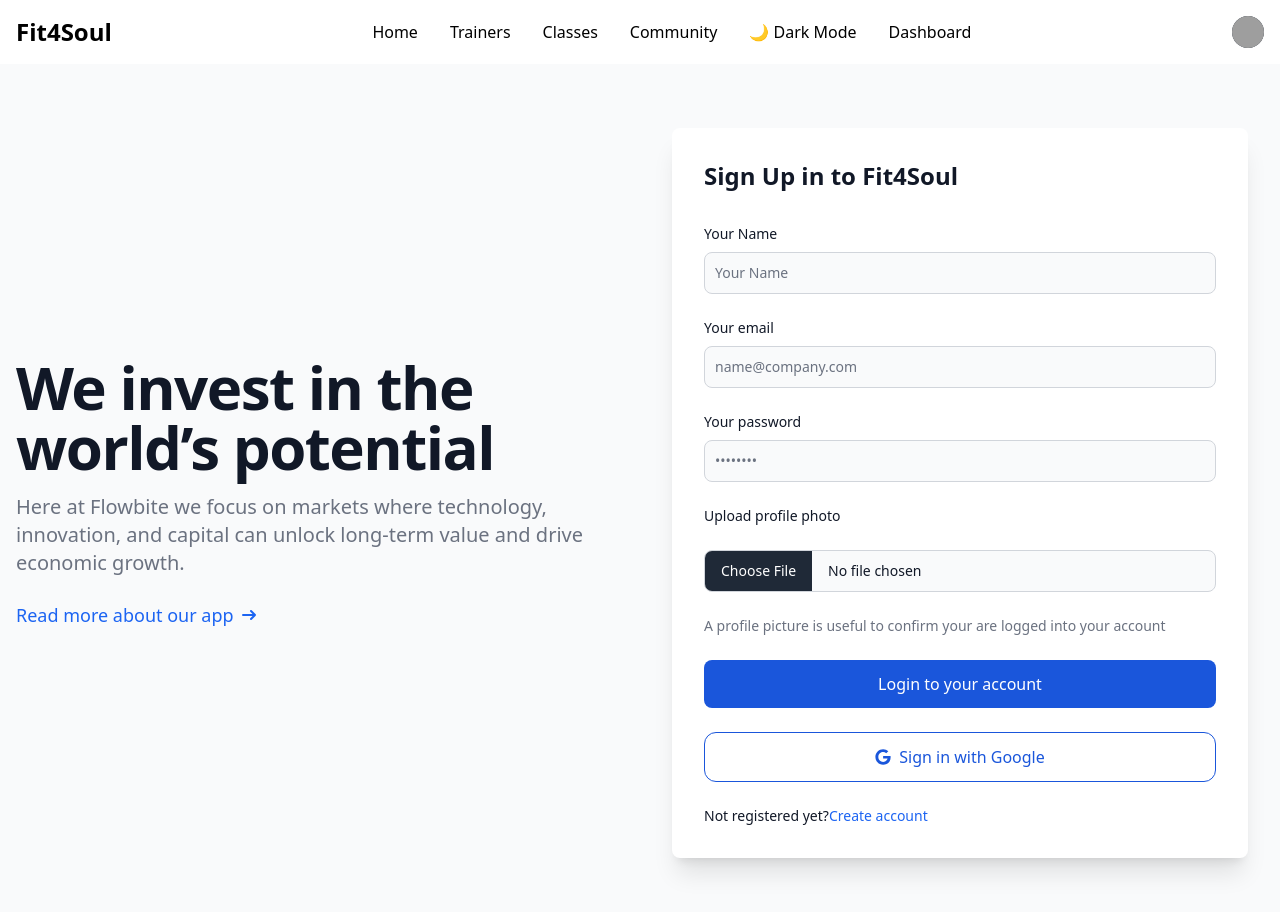
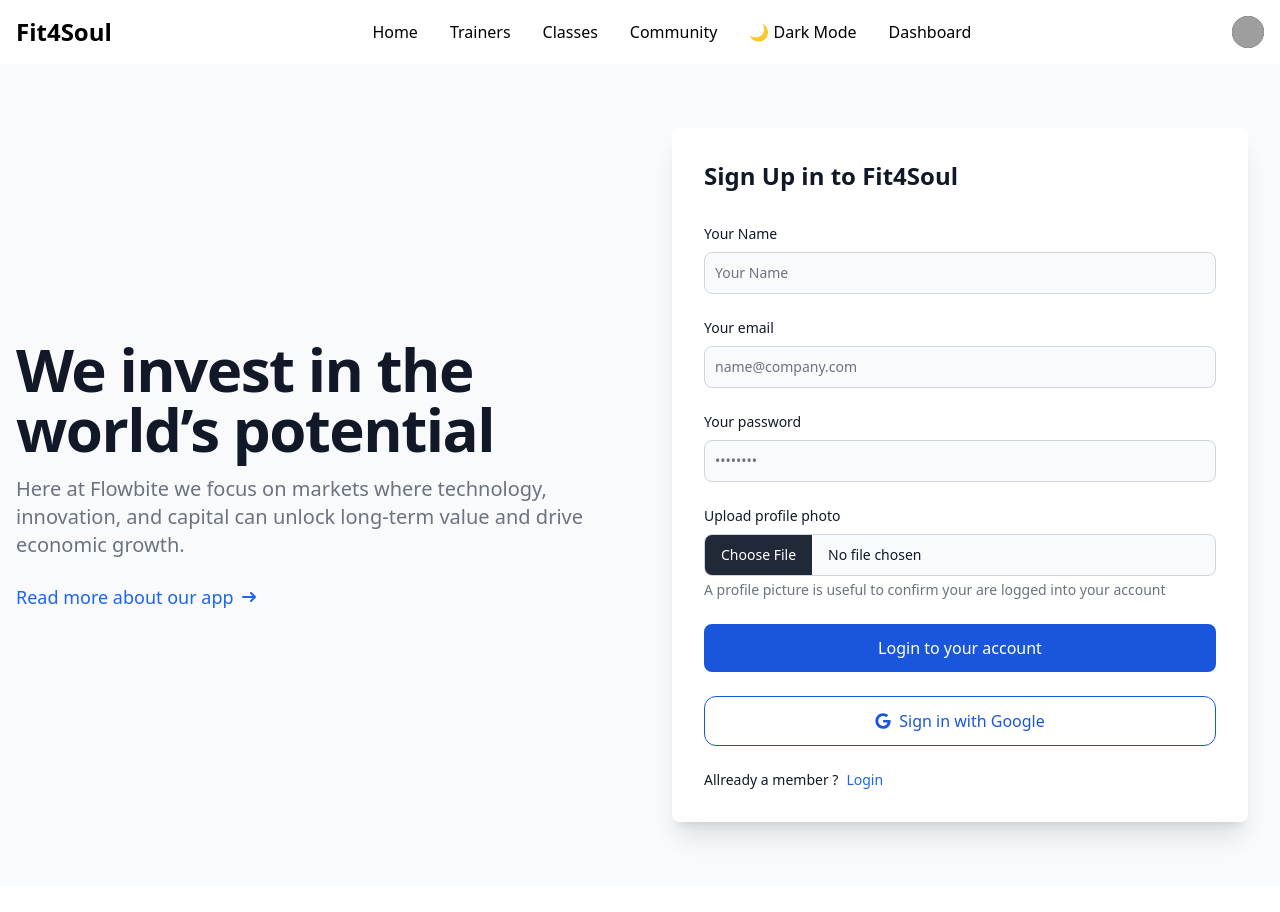
Before and after one commit to sumdx/fit4souls-client-side, a React (Vite) app: page /signup in a window 1280 px wide. Shown: the top 912 px of the page. After the commit the page ends 886 px from the top, so only its background shows below. Built offline with nearby package versions, Linux system fonts and the light colour scheme; no server answers; grey boxes are pictures that could not be loaded.

Commit message:
feat(signUp) : signup form added for create user

```diff
--- a/package.json
+++ b/package.json
@@ -14,6 +14,7 @@
     "flowbite-react": "^0.10.2",
     "react": "^18.3.1",
     "react-dom": "^18.3.1",
+    "react-hook-form": "^7.54.2",
     "react-icons": "^5.4.0",
     "react-router-dom": "^6.28.1",
     "swiper": "^11.2.1"
--- a/src/Pages/SignUp.jsx
+++ b/src/Pages/SignUp.jsx
@@ -2,16 +2,38 @@
 import { FaGoogle } from "react-icons/fa";
 import { NavLink } from "react-router-dom";
 import { AuthContext } from "../Providers/AuthProvider";
+import { useForm } from "react-hook-form";
 
+const image_hosting_key = import.meta.env.VITE_IMAGE_HOSTING_KEY;
 const SignUp = () => {
 
-    const {user, signUpUser} = useContext(AuthContext);
 
+  const {
+    register,
+    handleSubmit,
+    reset,
+    watch,
+    formState: { errors },
+  } = useForm();
+  const { user, signUpUser , signOutUser} = useContext(AuthContext);
+
+  const onSubmit = (data) => {
+
+    signUpUser(data.email, data.password)
+    .then(result =>{
+        console.log(result)
+        reset();
+    })
+    .catch(err =>{
+        console.log(err)
+    })
+  };
 
   return (
     <div>
       <section class="bg-gray-50 dark:bg-gray-900">
         <div class="py-8 px-4 mx-auto max-w-screen-xl lg:py-16 grid lg:grid-cols-2 gap-8 lg:gap-16">
+          {/* Left Side */}
           <div class="flex flex-col justify-center">
             <h1 class="mb-4 text-4xl font-extrabold tracking-tight leading-none text-gray-900 md:text-5xl lg:text-6xl dark:text-white">
               We invest in the world’s potential
@@ -42,12 +64,17 @@
               </svg>
             </a>
           </div>
+          {/* Right Side */}
           <div>
             <div class="w-full lg:max-w-xl p-6 space-y-8 sm:p-8 bg-white rounded-lg shadow-xl dark:bg-gray-800">
               <h2 class="text-2xl font-bold text-gray-900 dark:text-white">
                 Sign Up in to Fit4Soul
               </h2>
-              <form class="mt-8 space-y-6" action="#">
+              <form
+                onSubmit={handleSubmit(onSubmit)}
+                class="mt-8 space-y-6"
+                action="#"
+              >
                 <div>
                   <label
                     for="email"
@@ -56,13 +83,18 @@
                     Your Name
                   </label>
                   <input
+                    {...register("name", { required: true })}
                     type="text"
                     name="name"
                     id="name"
                     class="bg-gray-50 border border-gray-300 text-gray-900 text-sm rounded-lg focus:ring-blue-500 focus:border-blue-500 block w-full p-2.5 dark:bg-gray-700 dark:border-gray-600 dark:placeholder-gray-400 dark:text-white dark:focus:ring-blue-500 dark:focus:border-blue-500"
                     placeholder="Your Name"
-                    required
                   />
+                  {errors.name && (
+                    <span className="text-red-700 ml-2 mt-8">
+                      * Name is Required
+                    </span>
+                  )}
                 </div>
                 <div>
                   <label
@@ -72,13 +104,17 @@
                     Your email
                   </label>
                   <input
-                    type="email"
+                    {...register("email", { required: true })}
                     name="email"
                     id="email"
                     class="bg-gray-50 border border-gray-300 text-gray-900 text-sm rounded-lg focus:ring-blue-500 focus:border-blue-500 block w-full p-2.5 dark:bg-gray-700 dark:border-gray-600 dark:placeholder-gray-400 dark:text-white dark:focus:ring-blue-500 dark:focus:border-blue-500"
                     placeholder="name@company.com"
-                    required
                   />
+                  {errors.email && (
+                    <span className="text-red-700 ml-2 pt-8">
+                      * Email is Required
+                    </span>
+                  )}
                 </div>
                 <div>
                   <label
@@ -88,33 +124,62 @@
                     Your password
                   </label>
                   <input
-                    type="password"
+                    {...register("password", {
+                      required: true,
+                      minLength: 6,
+                      pattern: {
+                        value: /^(?=.*[A-Z])(?=.*[a-z])(?=.*\d).+$/, // At least 8 chars, 1 letter, and 1 number
+                        message:
+                          "* Password must be include at least 1 Uppercase letter, 1 lowercase letter and 1 number",
+                      },
+                    })}
                     name="password"
                     id="password"
                     placeholder="••••••••"
                     class="bg-gray-50 border border-gray-300 text-gray-900 text-sm rounded-lg focus:ring-blue-500 focus:border-blue-500 block w-full p-2.5 dark:bg-gray-700 dark:border-gray-600 dark:placeholder-gray-400 dark:text-white dark:focus:ring-blue-500 dark:focus:border-blue-500"
-                    required
                   />
+                  {
+                    errors.password?.type === "required" && <span className="text-red-700 ml-2 mt-8">
+                    * Password is required
+                   </span>
+                  }
+                  {
+                    errors.password?.type === "minLength" && <span className="text-red-700 ml-2 mt-8">
+                    * Password must be 6 characters long.
+                   </span>
+                  }
+                  {errors.password && (
+                    <span className="text-red-700 ml-2 mt-8">
+                     {errors.password.message}
+                    </span>
+                  )}
                 </div>
-
+                <div>
                   <label
-                  class="block text-sm font-medium text-gray-900 dark:text-white"
+                    class="block mb-2 text-sm font-medium text-gray-900 dark:text-white"
                     for="user_avatar"
                   >
                     Upload profile photo
                   </label>
                   <input
+                    {...register("photoUrl", { required: true })}
                     class="block w-full text-sm text-gray-900 border border-gray-300 rounded-lg cursor-pointer bg-gray-50 dark:text-gray-400 focus:outline-none dark:bg-gray-700 dark:border-gray-600 dark:placeholder-gray-400"
                     aria-describedby="user_avatar_help"
                     id="user_avatar"
                     type="file"
                   />
+                  {errors.photoUrl && (
+                    <span className="text-red-700 ml-2 mt-8">
+                      * Image is Required
+                    </span>
+                  )}
                   <div
                     class="mt-1 text-sm text-gray-500 dark:text-gray-300"
                     id="user_avatar_help"
                   >
                     A profile picture is useful to confirm your are logged into
                     your account
+                  </div>
                 </div>
 
                 <button
@@ -128,13 +193,11 @@
                   Sign in with Google
                 </button>
 
-
-
                 <div class="text-sm font-medium text-gray-900 dark:text-white flex space-y-2">
-                  Not registered yet?{" "}
-                  <NavLink to={"/signup"}>
-                    <p class="text-blue-600 hover:underline dark:text-blue-500">
-                      Create account
+                  Allready a member ?{" "}
+                  <NavLink to={"/login"}>
+                    <p class="ml-2 text-blue-600 hover:underline dark:text-blue-500">
+                      Login
                     </p>
                   </NavLink>
                 </div>
```
Also changed, not shown: 1 other file (tests, documents, lock files or other folders). Lines whose indentation alone changed are shown as unchanged.
